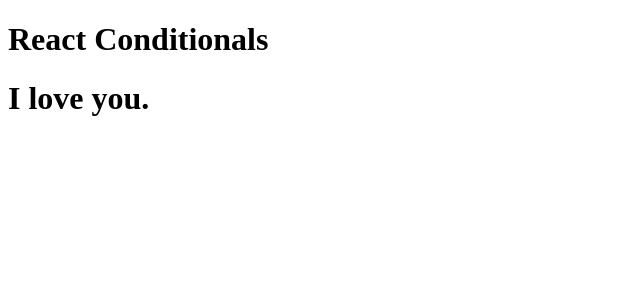
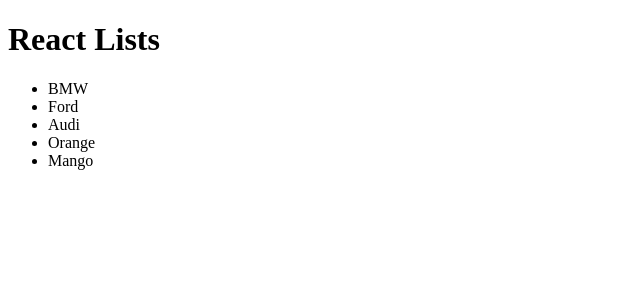
Before and after one commit to sanlinhtik3/react-rec-v2, a React (Vite) app: page / in a window 1280 px wide. Shown: the top 300 px of the page, without its empty margins (0-640 px from the left). Built offline with nearby package versions, Linux system fonts and the light colour scheme.

Commit message:
REACT-BASIC-React-Lists

```diff
--- a/src/App.jsx
+++ b/src/App.jsx
@@ -1,22 +1,16 @@
-// In react, we can conditionally render components.
-// if statement
-// logical && Operator
-// Ternary Operator ==> // conditional ? true : false
 
 const App = () => {
-  const love = true
-
-  // if(love) {
-  //   return <h1>Love you so much.</h1>
-  // }
-
+  const shopping = ['BMW', 'Ford', 'Audi', 'Orange', 'Mango']
+  console.log(shopping)
 
     return (
       <>
-        <h1>React Conditionals</h1>
-        {/* <h1>I can't love you.</h1> */}
-        {/* {love && <h1>I love you.</h1>} */}
-        {love ? <h1>I love you.</h1> : <h1>I can't love you.</h1>}
+        <h1>React Lists</h1>
+        <ul>
+          {shopping.map((sh,index) => (
+            <li key={index}>{sh}</li>
+          ))}
+        </ul>
       </>
     );
 }
```
